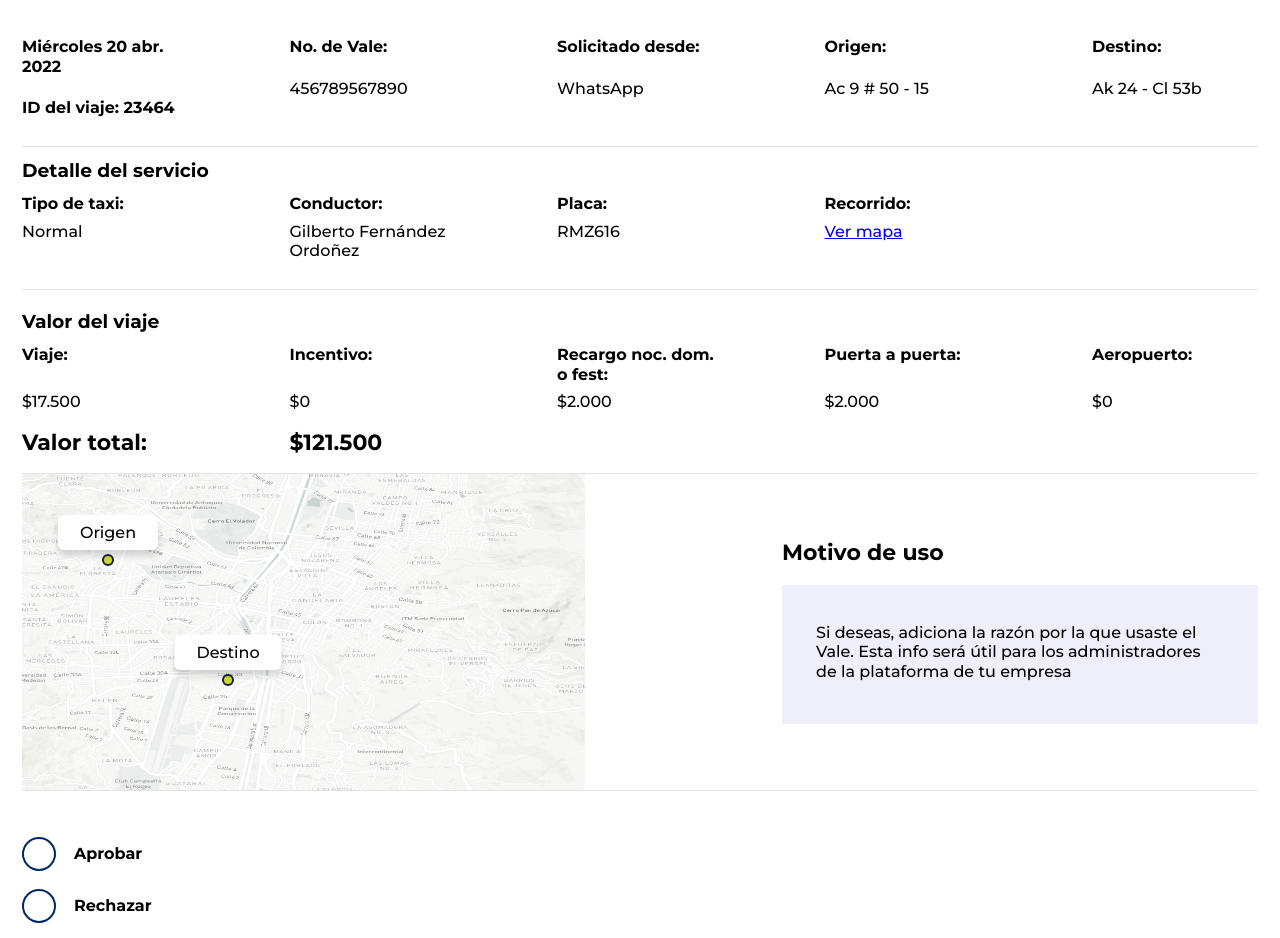
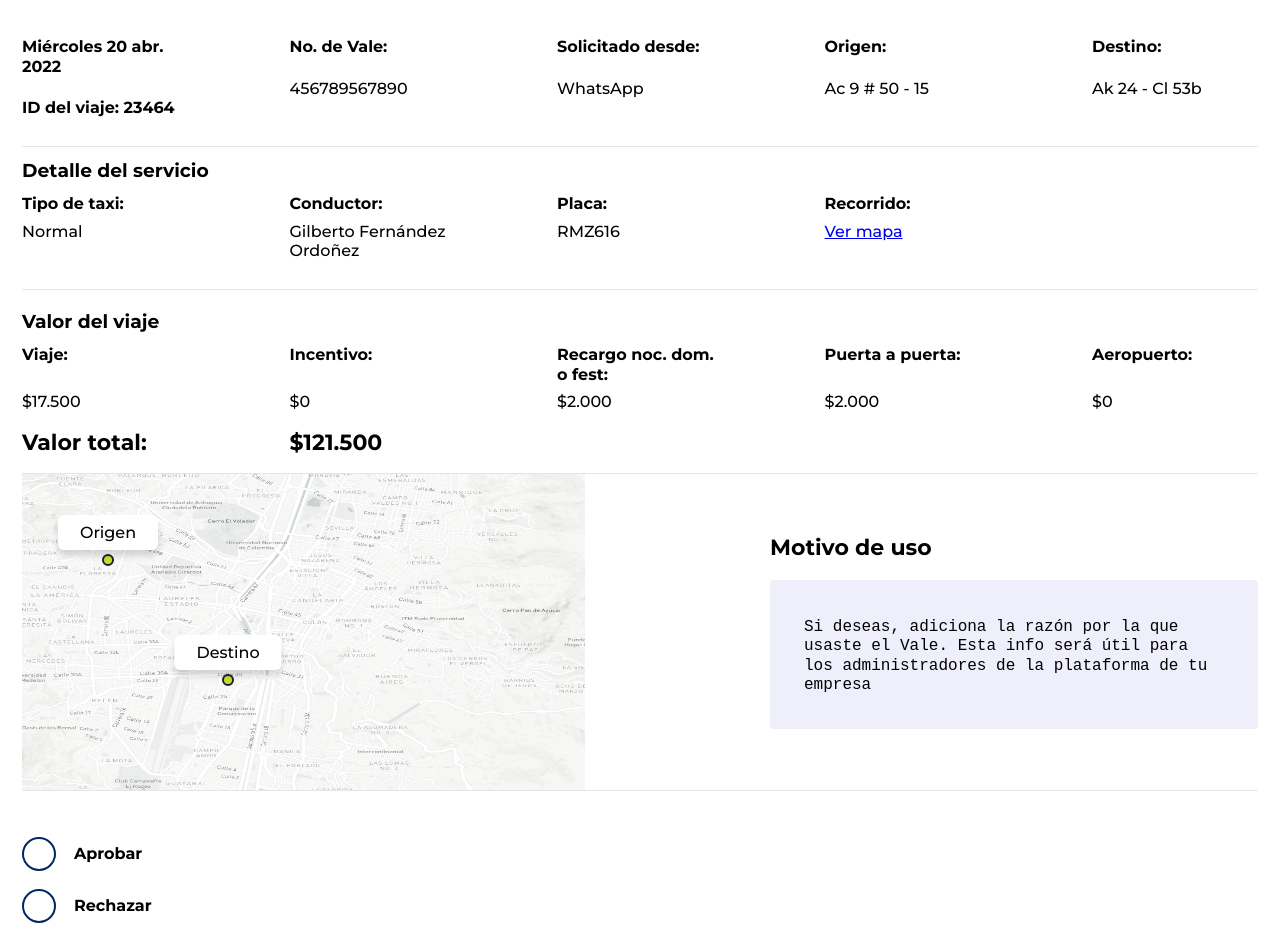
Before and after one commit to jscortes23/aprobacion-vales, a plain HTML site: page index.html in a window 1280 px wide. Shown: the part 159-1097 px from the top of the page. Drawn offline with Linux system fonts and the light colour scheme.

Commit message:
Añadir text area para comentarios

```diff
--- a/css/main.css
+++ b/css/main.css
@@ -31,6 +31,10 @@
 img, picture {
     max-width: 100%;
     display: block;
+}
+
+label {
+    display: inline-block;
 }
 
 html {
@@ -232,13 +236,26 @@ html {
 }
 
 .voucher-reason {
+    width: 100%;
+    max-width: 488px;
+    display: flex;
+    flex-direction: column;
     margin-top: 32px;
 }
 
-.rectangle-grey {
-    max-width: 476px;
+.area-txt {
+    min-width: 280px;
+    max-width: 488px;
+    height: 149px;
+    padding: 27px 24px 41px;
     background-color: #EFEFFC;
-    padding: 27px 24px 41px;
+    border-radius: 4px;
+    border: none;
+    resize: none;
+}
+
+.area-txt::placeholder {
+    color: #000000
 }
 
 .btn-n {
@@ -418,7 +435,7 @@ html {
         border: none;
     }
 
-    .rectangle-grey {
+    .area-txt {
         padding: 38px 34px 43px;
     }
 
--- a/index.html
+++ b/index.html
@@ -98,11 +98,13 @@
           <span class="pointer-map pointer-origin" data-name="Origen"></span>
           <span class="pointer-map pointer-destiny" data-name="Destino"></span>
           <div class="voucher-reason">
-            <h4 class="fs-22 fw-700">Motivo de uso</h4>
-            <p class="rectangle-grey fs-16">
-              Si deseas, adiciona la razón por la que usaste el Vale. Esta info
-              será útil para los administradores de la plataforma de tu empresa
-            </p>
+            <label for="motivo" class="fs-22 fw-700">Motivo de uso</label>
+            <textarea
+              class="area-txt fs-16"
+              name="motivo"
+              id="motivo"
+              placeholder="Si deseas, adiciona la razón por la que usaste el Vale. Esta info será útil para los administradores de la plataforma de tu empresa"
+            ></textarea>
           </div>
         </section>
         <section class="voucher-decision">
```
